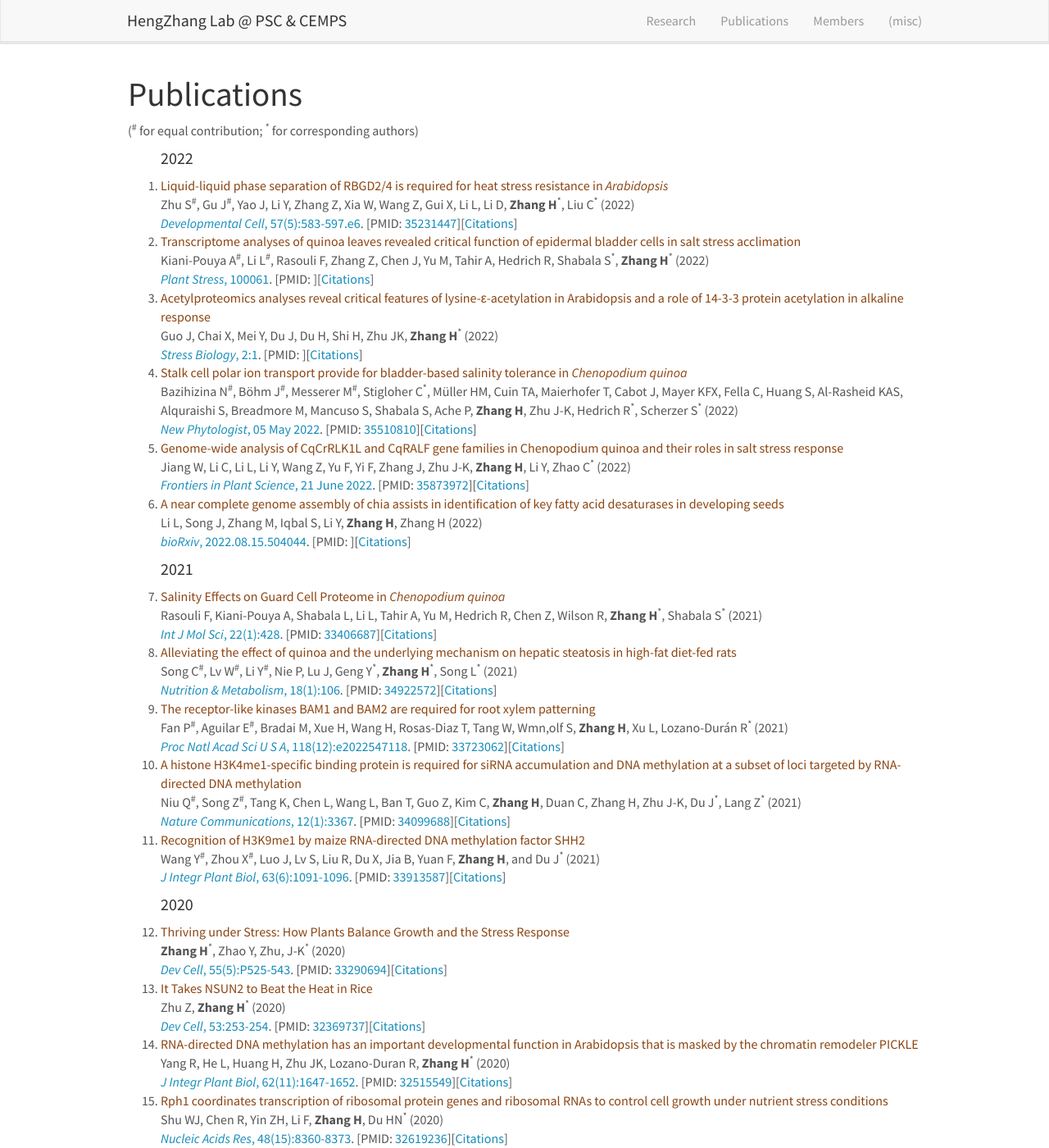
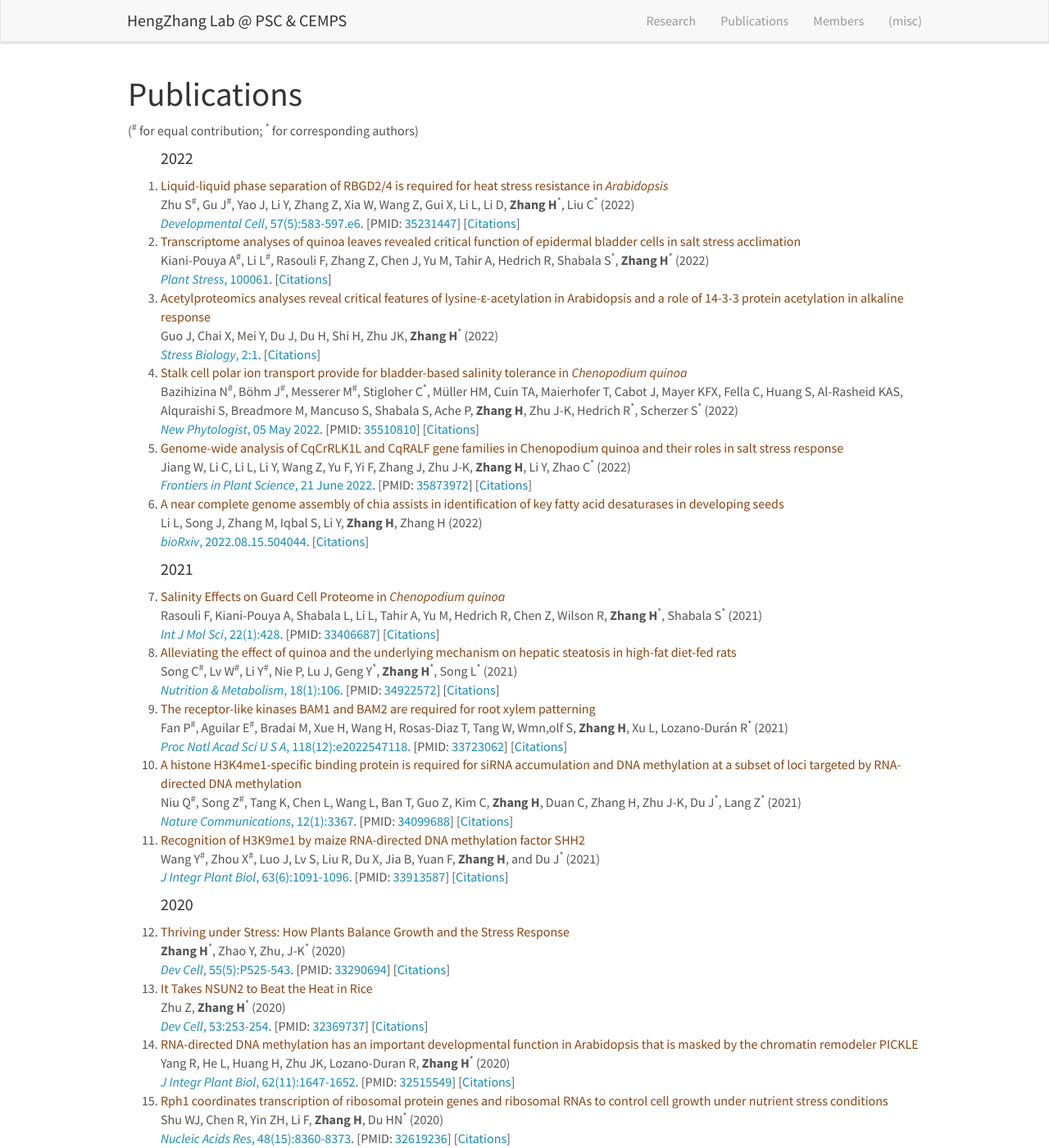
Before and after one commit to hengzhanglab/hengzhanglab.github.io, a Jekyll site: the page built from _pages/publications.md, in a window 1280 px wide and 1400 px high. Shown: the whole window at 82% size. Built offline with Jekyll 4.4.1, drawn with Linux system fonts in a browser that asks for light colours; some of the changed text lies outside the part shown.

Commit message:
hide the PMID label if there were no PMID

```diff
--- a/_pages/publications.md
+++ b/_pages/publications.md
@@ -19,7 +19,10 @@ permalink: /publications/
 <li> <span style="color:#8B4513">{{ publi.title }}</span> <br />
 {{ publi.authors }} ({{ publi.year }}) <br />
 <a href="https://doi.org/{{ publi.doi }}"><i>{{publi.journal}}</i>, {{ publi.display }}</a>.
-[PMID: <a href="https://www.ncbi.nlm.nih.gov/pubmed/{{ publi.pmid }}">{{ publi.pmid }}</a>][<a href="https://badge.dimensions.ai/details/doi/{{ publi.doi }}">Citations</a>]
+{% if publi.pmid != null %}
+[PMID: <a href="https://www.ncbi.nlm.nih.gov/pubmed/{{ publi.pmid }}">{{ publi.pmid }}</a>]
+{% endif %}
+[<a href="https://badge.dimensions.ai/details/doi/{{ publi.doi }}">Citations</a>]
 </li>
 {% endif %}
 
```
